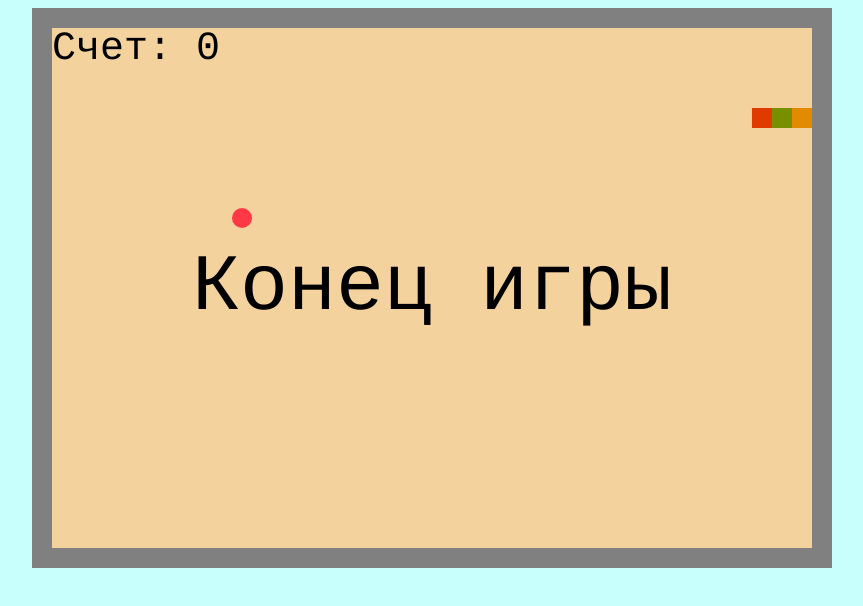
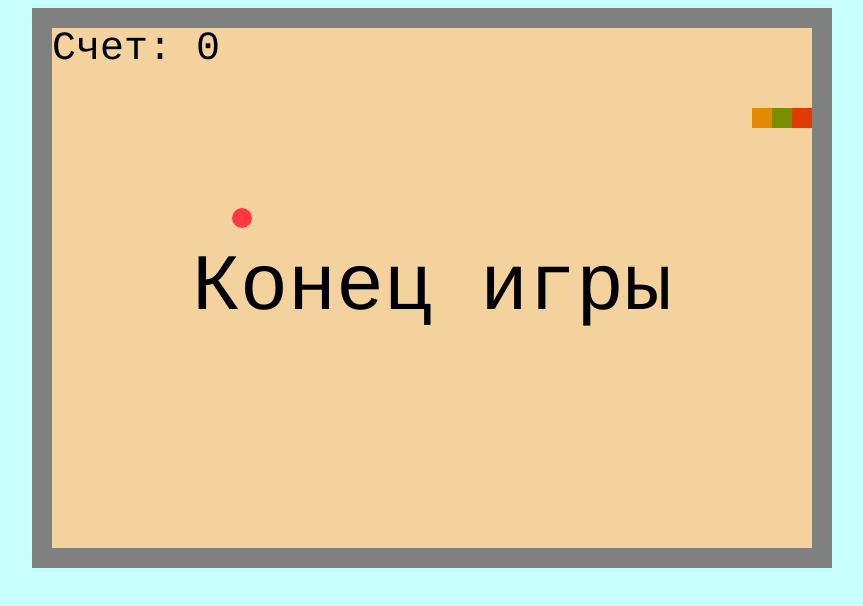
Before and after one commit to RomaSushevskij/JavaScript-FOR-KIDS-Snake, a plain HTML site: page snake.html in a window 1280 px wide. Shown: the whole page, without its empty margins (208-1071 px from the left). Drawn offline with Linux system fonts and the light colour scheme.

Commit message:
С оформление_2

```diff
--- a/snake.html
+++ b/snake.html
@@ -111,12 +111,12 @@
 
         //Метод конструктора Snake для рисования сегментов змейки
         Snake.prototype.draw = function() {
-            this.segments[0].drawSquare("#E28B00");
+            this.segments[0].drawSquare("#DF3B01");
             for (var i = 1; i < this.segments.length; i += 2) {
                 this.segments[i].drawSquare("#788F00");
             }
             for (var j = 2; j < this.segments.length; j += 2) {
-                this.segments[j].drawSquare("#DF3B01");
+                this.segments[j].drawSquare("#E28B00");
             };
         };
 
```
